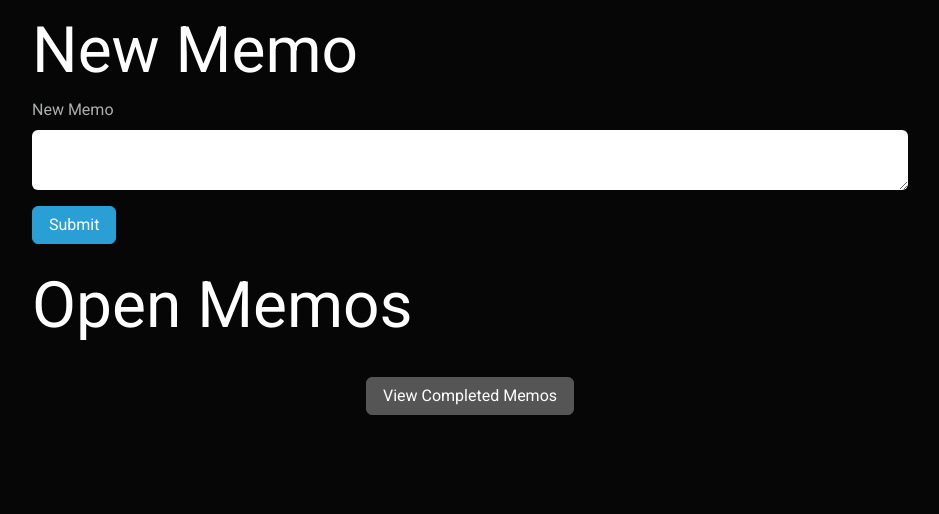
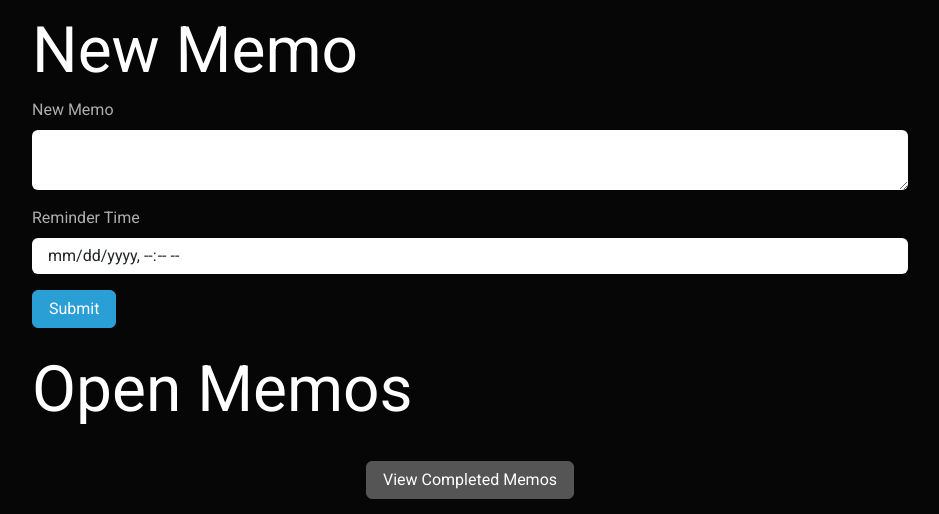
Before and after one commit to Benny-ui-ux/Memos, a Flask app: page / in a window 1280 px wide. Shown: the part 57-571 px from the top of the page, without its empty margins (170-1109 px from the left). Run offline with Flask 3, Linux system fonts and the light colour scheme; the visitor is signed in with stand-in values (Sample User, id 1); some libraries are stand-ins or nearby versions.

Commit message:
Updated memos page

```diff
--- a/templates/index.html
+++ b/templates/index.html
@@ -10,6 +10,12 @@
             <label for="memo" class="form-label">New Memo</label>
             <textarea id="memo" name="memo" class="form-control" required></textarea>
         </div>
+
+	<div class="mb-3">
+            <label for="reminder_time" class="form-label">Reminder Time</label>
+            <input type="datetime-local" id="reminder_time" name="reminder_time" class="form-control">
+        </div>
+
         <input type="submit" value="Submit" class="btn btn-primary">
     </form>
 </div>
```
